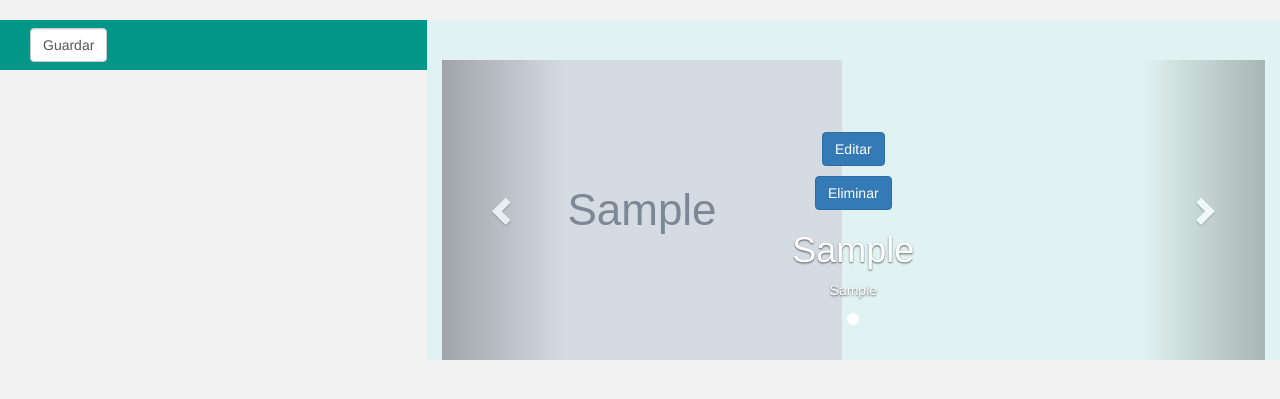
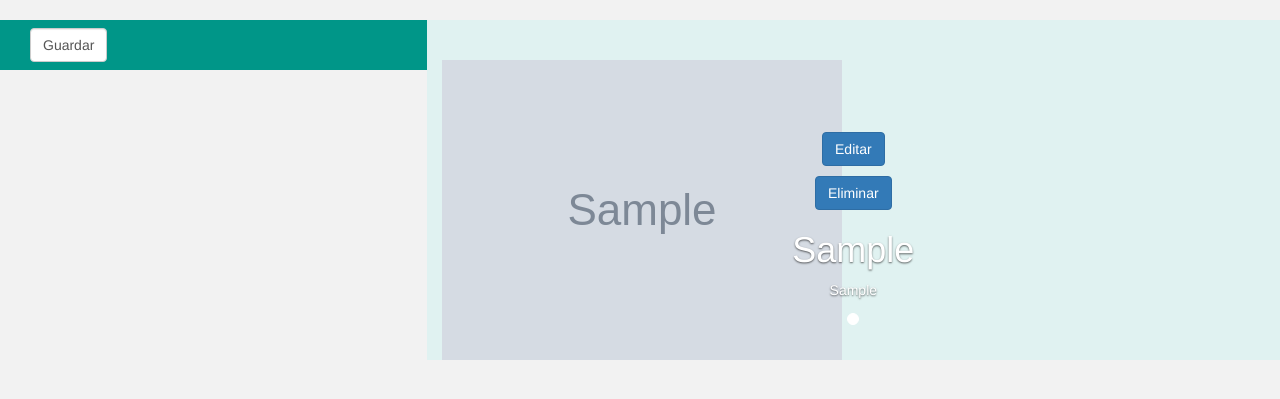
Before and after one commit to david97ly/glass1.1, a Django app: template glass/templates/cofiguraciones.html in a window 1280 px wide. Shown: the part 54-453 px from the top of the page. Run offline with Django 3.2, Linux system fonts and the light colour scheme; tables that the repository leaves empty hold one stand-in row (values such as "Sample post"); the template is opened without the code that fills it: values that come from a table or form of the project are taken from there, most other values are stand-ins (such as "Sample title", 1, 10 or a date in 2020); grey boxes marked "Sample" are stand-in pictures; parts of the project's set-up code (start-up, migrations or seed data) failed here and were passed over; some libraries are stand-ins or nearby versions.

Commit message:
veamos si cambia al quitarle las flechas

```diff
--- a/glass/templates/cofiguraciones.html
+++ b/glass/templates/cofiguraciones.html
@@ -92,9 +92,6 @@
 
         </div>
 
-
-      <a class="left carousel-control" href="#myCarousel" data-slide="prev"><span class="glyphicon glyphicon-chevron-left"></span></a>
-      <a class="right carousel-control" href="#myCarousel" data-slide="next"><span class="glyphicon glyphicon-chevron-right"></span></a>
     </div>
       </div><!-- /.carousel -->
         {% endfor %}
```
